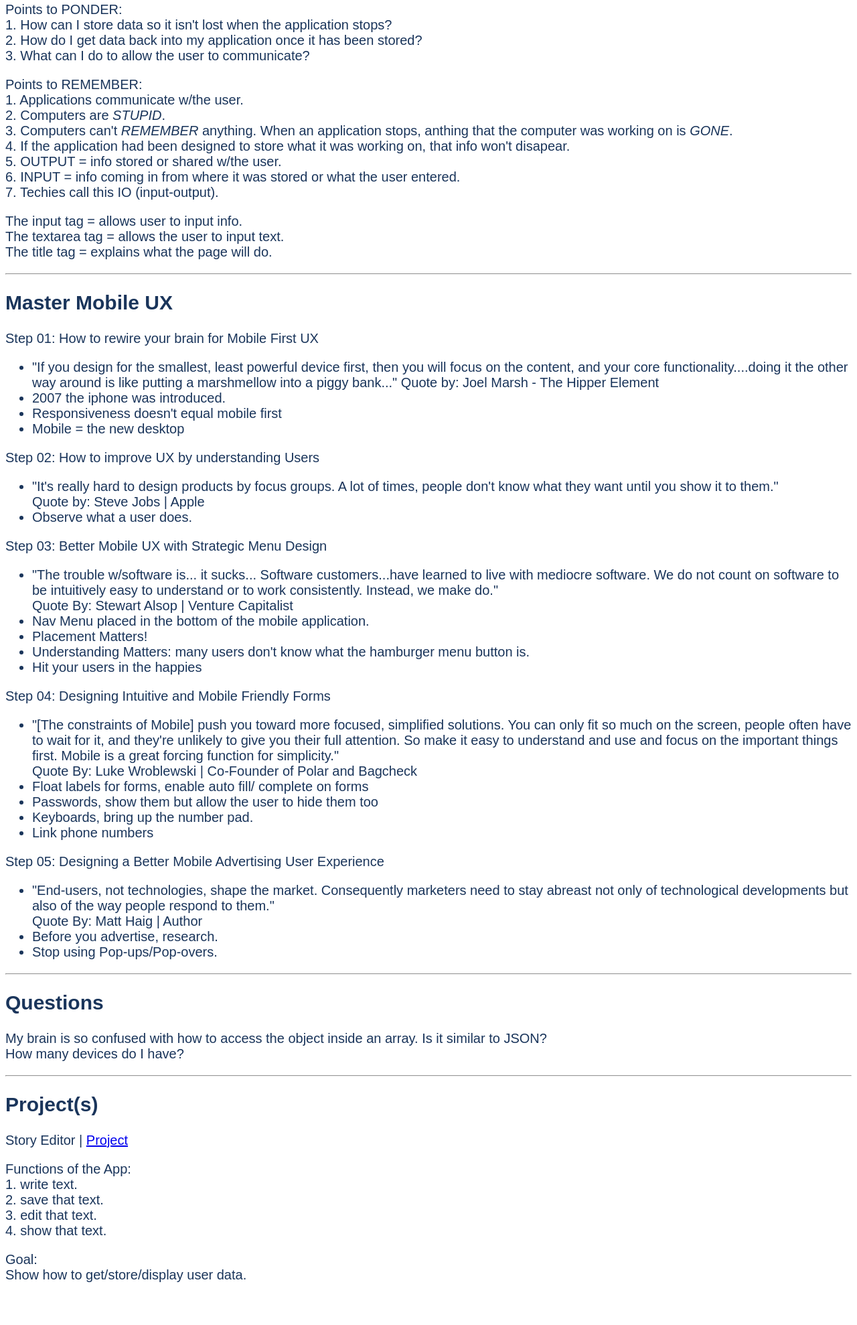
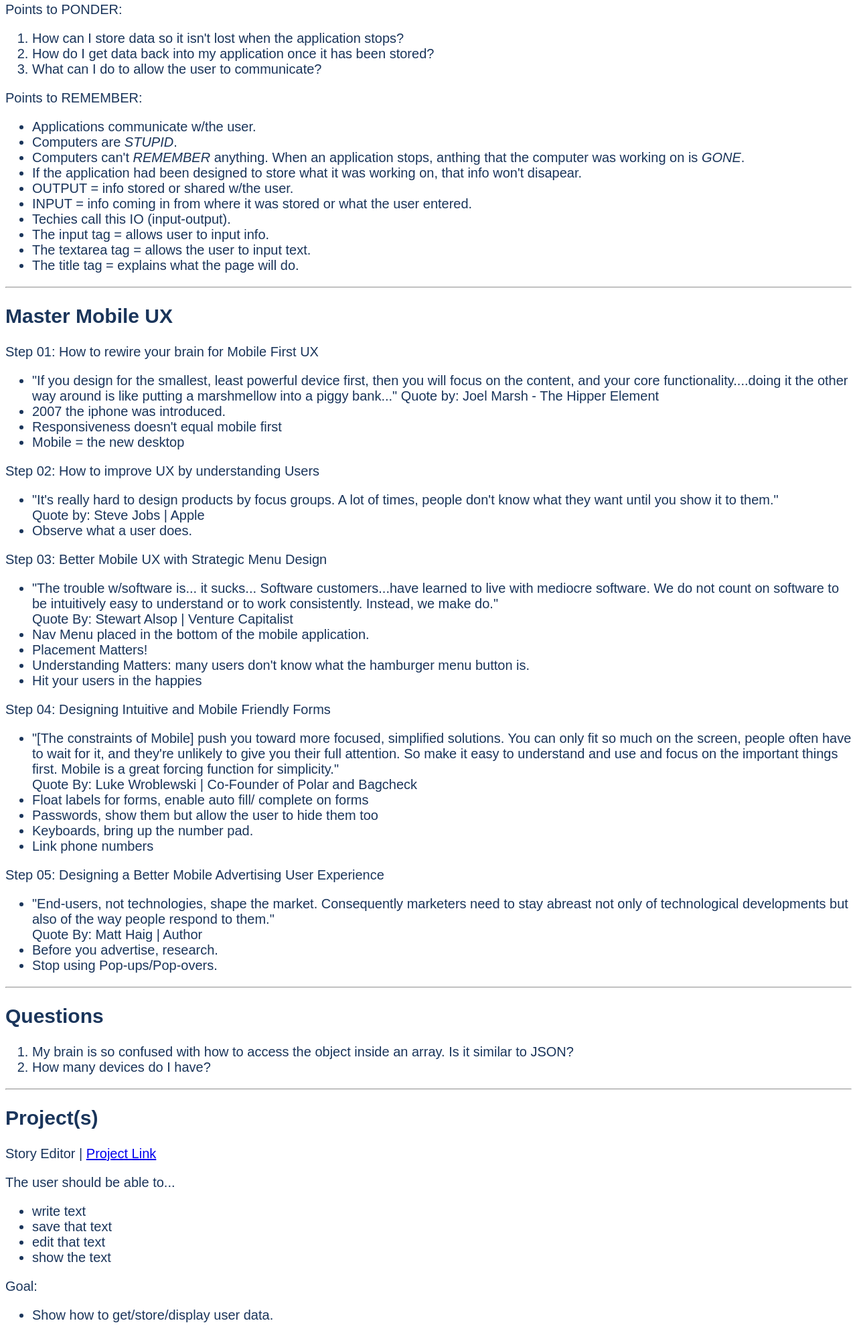
Before and after one commit to EmToHat/wdd330-copy, a plain HTML site: page week1/ch2/weekly_notes.html in a window 1280 px wide. Shown: the part 234-2212 px from the top of the page at 67% size. Before the commit the page ends 2169 px from the top, so only its background shows below. Drawn offline with Linux system fonts and the light colour scheme.

Commit message:
updates to week 1 notes

```diff
--- /dev/null
+++ b/week1/ch2/css/styles.css
@@ -0,0 +1,10 @@
+body {
+    font-size: 20px;
+    font-family: Arial, Helvetica, sans-serif;
+    color: hsl(215, 55%, 23%);
+}
+
+h1 {
+    background-color: hsl(210, 37%, 63%);
+    padding: 1em;
+}
--- a/week1/ch2/weekly_notes.html
+++ b/week1/ch2/weekly_notes.html
@@ -1,100 +1,102 @@
 <!DOCTYPE html>
 <html lang="en">
   <head>
-    <meta charset="UTF-8">
-    <meta http-equiv="X-UA-Compatible" content="IE=edge">
-    <meta name="viewport" content="width=device-width, initial-scale=1.0">
+    <meta charset="UTF-8" />
+    <meta http-equiv="X-UA-Compatible" content="IE=edge" />
+    <meta name="viewport" content="width=device-width, initial-scale=1.0" />
     <!--CSS Files-->
-    <link rel="stylesheet" href="/styles.css" />
+    <link rel="stylesheet" href="css/styles.css" />
     <title>WDD 330 Notes</title>
   </head>
   <body>
     <h1>Week 01 Notes</h1>
     <section>
       <h2>2.3 Remembering User Info</h2>
-        <p>
-            Points to PONDER:
-            <br>
-            1. How can I store data so it isn't lost when the application stops?
-            <br>
-            2. How do I get data back into my application once it has been stored?
-            <br>
-            3. What can I do to allow the user to communicate?
-        </p>
-        <p>
-            Points to REMEMBER:
-            <br>
-            1. Applications communicate w/the user.
-            <br>
-            2. Computers are <em>STUPID</em>.
-            <br>
-            3. Computers can't <em>REMEMBER</em> anything. When an application stops, anthing that the computer was working on is <em>GONE</em>.
-            <br>
-            4. If the application had been designed to store what it was working on, that info won't disapear.
-            <br>
-            5. OUTPUT = info stored or shared w/the user.
-            <br>
-            6. INPUT = info coming in from where it was stored or what the user entered.
-            <br>
-            7. Techies call this IO (input-output).
-        </p>
-        <p>
-            The input tag = allows user to input info.
-            <br>
-            The textarea tag = allows the user to input text.
-            <br>
-            The title tag = explains what the page will do.
-        </p>
+      <p>Points to PONDER:</p>
+      <ol>
+        <li>
+          How can I store data so it isn't lost when the application stops?
+        </li>
+        <li>
+          How do I get data back into my application once it has been stored?
+        </li>
+        <li>What can I do to allow the user to communicate?</li>
+      </ol>
+      <p>Points to REMEMBER:</p>
+      <ul>
+        <li>Applications communicate w/the user.</li>
+        <li>Computers are <em>STUPID</em>.</li>
+        <li>
+          Computers can't <em>REMEMBER</em> anything. When an application stops,
+          anthing that the computer was working on is <em>GONE</em>.
+        </li>
+        <li>
+          If the application had been designed to store what it was working on,
+          that info won't disapear.
+        </li>
+        <li>OUTPUT = info stored or shared w/the user.</li>
+        <li>
+          INPUT = info coming in from where it was stored or what the user
+          entered.
+        </li>
+        <li>Techies call this IO (input-output).</li>
+        <li>The input tag = allows user to input info.</li>
+        <li>The textarea tag = allows the user to input text.</li>
+        <li>The title tag = explains what the page will do.</li>
+      </ul>
     </section>
-    <hr>
+    <hr />
     <section>
       <h2>Master Mobile UX</h2>
-        <p>Step 01: How to rewire your brain for Mobile First UX </p>
+      <p>Step 01: How to rewire your brain for Mobile First UX</p>
       <ul>
         <li>
-                "If you design for the smallest, least powerful device first, then you will focus on the content, and your core functionality....doing it the other way around is like putting a marshmellow into a piggy bank..."
+          "If you design for the smallest, least powerful device first, then you
+          will focus on the content, and your core functionality....doing it the
+          other way around is like putting a marshmellow into a piggy bank..."
           Quote by: Joel Marsh - The Hipper Element
         </li>
-            <li>
-                2007 the iphone was introduced.
-            </li>
-            <li>
-                Responsiveness doesn't equal mobile first
-            </li>
-            <li>
-                Mobile = the new desktop
-            </li>
+        <li>2007 the iphone was introduced.</li>
+        <li>Responsiveness doesn't equal mobile first</li>
+        <li>Mobile = the new desktop</li>
       </ul>
       <p>Step 02: How to improve UX by understanding Users</p>
       <ul>
         <li>
-                "It's really hard to design products by focus groups. A lot of times, people don't know what they want until you show it to them."
-                <br>
+          "It's really hard to design products by focus groups. A lot of times,
+          people don't know what they want until you show it to them."
+          <br />
           Quote by: Steve Jobs | Apple
         </li>
-            <li>
-                Observe what a user does.
-            </li>
+        <li>Observe what a user does.</li>
       </ul>
       <p>Step 03: Better Mobile UX with Strategic Menu Design</p>
       <ul>
         <li>
-                "The trouble w/software is... it sucks... Software customers...have learned to live with mediocre software. We do not count on software to be intuitively easy to understand or to work consistently. Instead, we make do."
-                <br>
+          "The trouble w/software is... it sucks... Software customers...have
+          learned to live with mediocre software. We do not count on software to
+          be intuitively easy to understand or to work consistently. Instead, we
+          make do."
+          <br />
           Quote By: Stewart Alsop | Venture Capitalist
         </li>
+        <li>Nav Menu placed in the bottom of the mobile application.</li>
+        <li>Placement Matters!</li>
         <li>
-                Nav Menu placed in the bottom of the mobile application.
+          Understanding Matters: many users don't know what the hamburger menu
+          button is.
         </li>
-            <li>Placement Matters!</li>
-            <li>Understanding Matters: many users don't know what the hamburger menu button is.</li>
         <li>Hit your users in the happies</li>
       </ul>
       <p>Step 04: Designing Intuitive and Mobile Friendly Forms</p>
       <ul>
         <li>
-                "[The  constraints of Mobile] push you toward more focused, simplified solutions. You can only fit so much on the screen, people often have to wait for it, and they're unlikely to give you their full attention. So make it easy to understand and use and focus on the important things first. Mobile is a great forcing function for simplicity."
-                <br>
+          "[The constraints of Mobile] push you toward more focused, simplified
+          solutions. You can only fit so much on the screen, people often have
+          to wait for it, and they're unlikely to give you their full attention.
+          So make it easy to understand and use and focus on the important
+          things first. Mobile is a great forcing function for simplicity."
+          <br />
           Quote By: Luke Wroblewski | Co-Founder of Polar and Bagcheck
         </li>
         <li>Float labels for forms, enable auto fill/ complete on forms</li>
@@ -105,48 +107,44 @@
       <p>Step 05: Designing a Better Mobile Advertising User Experience</p>
       <ul>
         <li>
-                "End-users, not technologies, shape the market. Consequently marketers need to stay abreast not only of technological developments but also of the way people respond to them."
-                <br>
+          "End-users, not technologies, shape the market. Consequently marketers
+          need to stay abreast not only of technological developments but also
+          of the way people respond to them."
+          <br />
           Quote By: Matt Haig | Author
         </li>
+        <li>Before you advertise, research.</li>
+        <li>Stop using Pop-ups/Pop-overs.</li>
+      </ul>
+    </section>
+    <hr />
+    <section>
+      <h2>Questions</h2>
+      <ol>
         <li>
-                Before you advertise, research.
+          My brain is so confused with how to access the object inside an array.
+          Is it similar to JSON?
         </li>
         <li>
-                Stop using Pop-ups/Pop-overs.
+            How many devices do I have?
         </li>
-        </ul>
+      </ol>
     </section>
-    <hr>
-    <section>
-        <h2>Questions</h2>
-        <p>
-            My brain is so confused with how to access the object inside an array. Is it similar to JSON?
-            <br>
-            How many devices do I have?
-        </p>
-    </section>
-    <hr>
+    <hr />
     <section>
       <h2>Project(s)</h2>
-        <p>Story Editor | <a href="story_editor.html">Project</a>
-        </p>
-        <p>
-            Functions of the App:
-            <br>
-            1. write text.
-            <br>
-            2. save that text.
-            <br>
-            3. edit that text.
-            <br>
-            4. show that text.
-        </p>
-        <p>
-            Goal:
-            <br>
-            Show how to get/store/display user data.
-        </p>
+      <p>Story Editor | <a href="story_editor.html">Project Link</a></p>
+      <p>The user should be able to...</p>
+      <ul>
+        <li>write text</li>
+        <li>save that text</li>
+        <li>edit that text</li>
+        <li>show the text</li>
+      </ul>
+      <p>Goal:</p>
+      <ul>
+        <li>Show how to get/store/display user data.</li>
+      </ul>
     </section>
   </body>
 </html>
```
Lines whose indentation alone changed are shown as unchanged.
